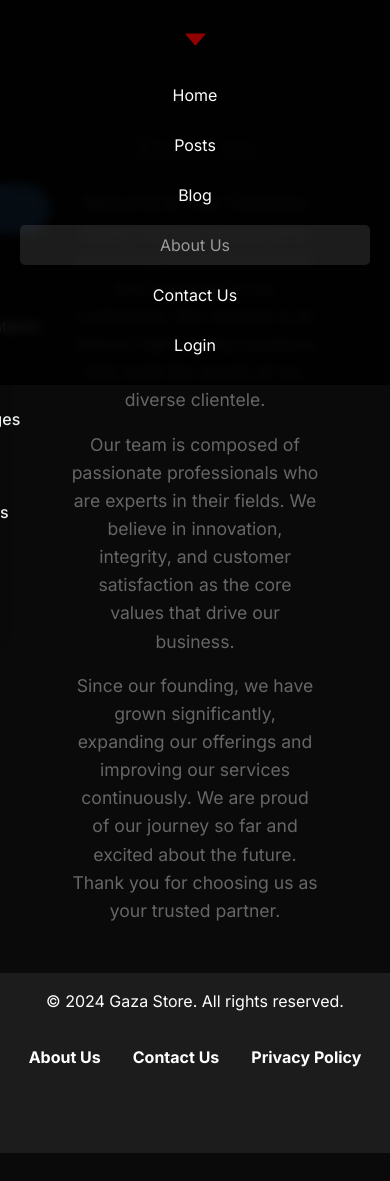
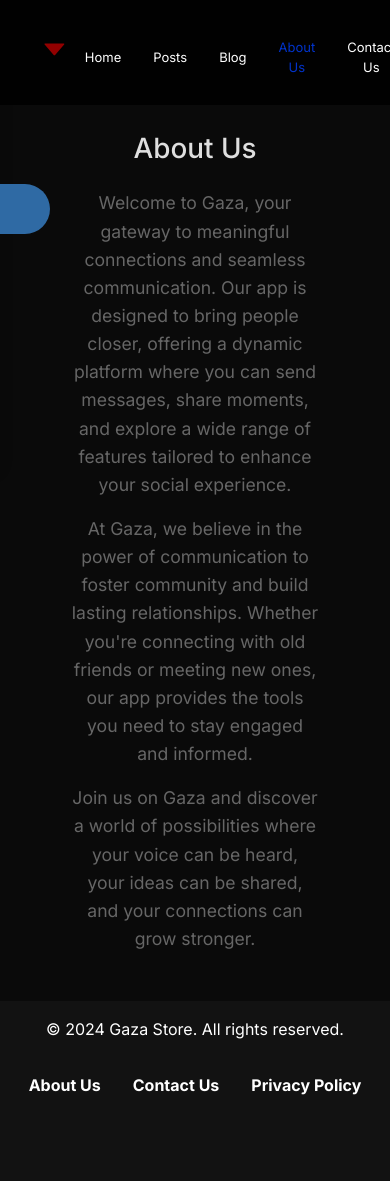
Before and after one commit to eng-mohamed-I/SocialApp-Next-JS, a Next.js app: page /aboutus in a window 390 px wide. Before the commit the page ends 1153 px from the top, so only its background shows below. Built offline with nearby package versions, Linux system fonts and the light colour scheme.

Commit message:
responsive edits

```diff
--- a/src/app/aboutus/aboutus.module.css
+++ b/src/app/aboutus/aboutus.module.css
@@ -8,7 +8,7 @@
 
   .h1 {
     margin-bottom: 1.5rem;
-    color: #333;
+    color: #dfdfdf;
   }
 
   .p {
--- a/src/app/aboutus/page.js
+++ b/src/app/aboutus/page.js
@@ -4,20 +4,21 @@ const AboutUs = () => {
     <div className={`${styles.container} col-12`}>
       <h1 className={styles.h1}>About Us</h1>
       <p className={styles.p}>
-        Welcome to Your Company Name! We are dedicated to providing the best
-        products and services to our customers. Our mission is to deliver
-        high-quality solutions that meet the needs of our diverse clientele.
+        Welcome to Gaza, your gateway to meaningful connections and seamless
+        communication. Our app is designed to bring people closer, offering a
+        dynamic platform where you can send messages, share moments, and explore
+        a wide range of features tailored to enhance your social experience.
       </p>
       <p className={styles.p}>
-        Our team is composed of passionate professionals who are experts in
-        their fields. We believe in innovation, integrity, and customer
-        satisfaction as the core values that drive our business.
+        At Gaza, we believe in the power of communication to foster community
+        and build lasting relationships. Whether you're connecting with old
+        friends or meeting new ones, our app provides the tools you need to stay
+        engaged and informed.
       </p>
       <p className={styles.p}>
-        Since our founding, we have grown significantly, expanding our offerings
-        and improving our services continuously. We are proud of our journey so
-        far and excited about the future. Thank you for choosing us as your
-        trusted partner.
+        Join us on Gaza and discover a world of possibilities where your voice
+        can be heard, your ideas can be shared, and your connections can grow
+        stronger.
       </p>
     </div>
   );
--- a/src/components/Footer/Footer.js
+++ b/src/components/Footer/Footer.js
@@ -6,13 +6,13 @@ export default function Footer() {
       <div className={styles.container}>
         <p>&copy; 2024 Gaza Store. All rights reserved.</p>
         <div className={styles.links}>
-          <a href="/about-us">About Us</a>
+          <a href="/aboutus">About Us</a>
           <a href="/contact-us">Contact Us</a>
           <a href="/privacy-policy">Privacy Policy</a>
         </div>
         <div className={styles.social}>
           <a
-            href="https://twitter.com"
+            href="http://localhost:3001/aboutus"
             target="_blank"
             rel="noopener noreferrer"
           >
--- a/src/components/Footer/footer.module.css
+++ b/src/components/Footer/footer.module.css
@@ -1,5 +1,5 @@
 .footer {
-    background-color: #1c1c1c;
+    background-color: #121212;
     color: #fff;
     padding: 1rem 0;
     text-align: center;
--- a/src/components/Header/header.module.css
+++ b/src/components/Header/header.module.css
@@ -3,7 +3,7 @@
     justify-content: space-between;
     align-items: center;
     padding: 20px 40px;
-    background-color: #000000e3;
+    background-color: #000000de;
     /* box-shadow: 0 4px 12px rgb(0, 0, 0); */
     color: #fff;
     position: fixed;
@@ -20,7 +20,7 @@
   }
 
   .navItem {
-    margin-left: 20px;
+    /* margin-left: 20px; */
     padding: 8px 16px;
     color: #fff;
     text-decoration: none;
@@ -30,26 +30,21 @@
   }
 
   .navItem:hover {
-    background-color: rgba(255, 255, 255, 0.2);
     color: #b5b5b5;
   }
 
   .active {
-    background-color: rgba(94, 94, 94, 0.3);
-    color: #9a9a9a;
+    color: #0033cb;
   }
 
   @media (max-width: 768px) {
-    .container {
-      flex-direction: column;
-      padding: 20px;
-    }
 
     .navItem {
       margin-left: 0;
       margin-top: 10px;
       width: 100%;
       text-align: center;
+      font-size: small;
     }
 
     .h1 {
--- a/src/components/Sidebar/sidebar.module.css
+++ b/src/components/Sidebar/sidebar.module.css
@@ -54,6 +54,6 @@
 
     .li {
       padding: 10px;
-      font-size: 1rem;
+      font-size: .5rem;
     }
   }
```
